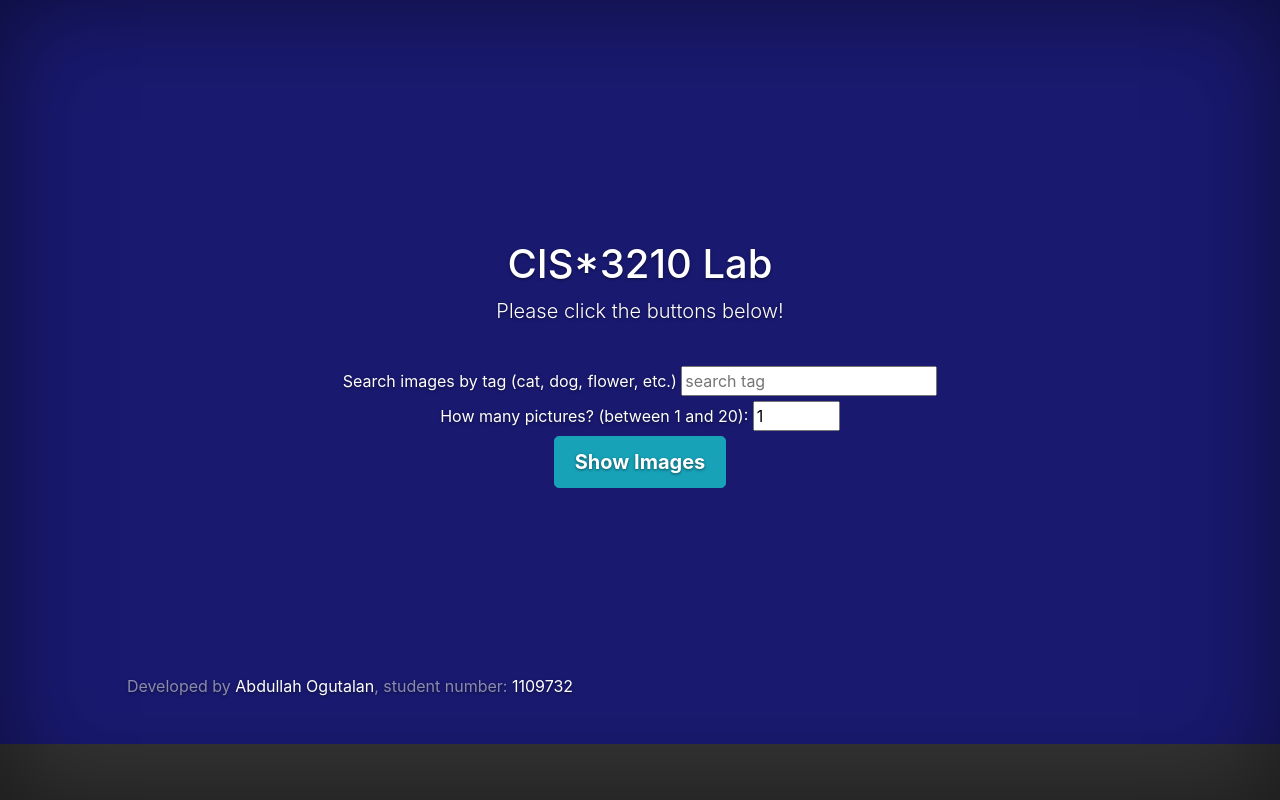
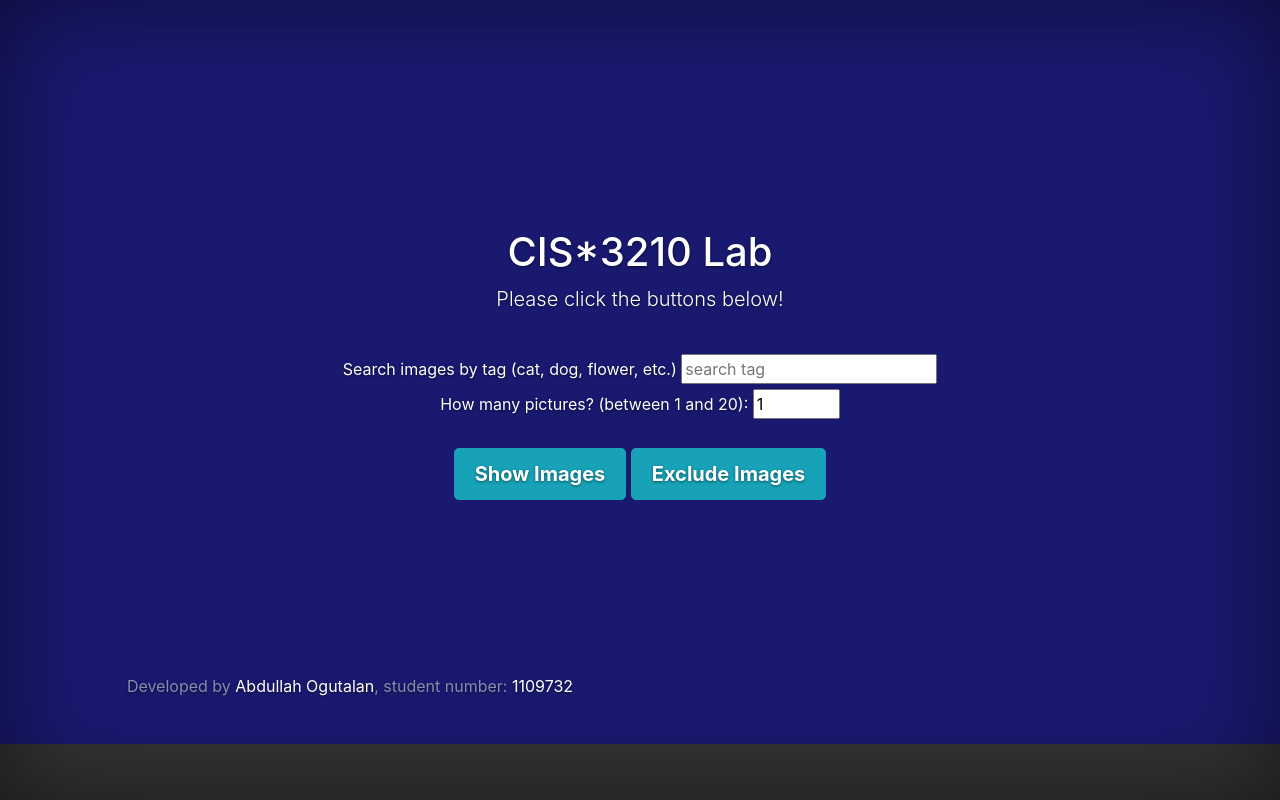
Before and after one commit to abogutalan/flask-cis3210-labs, a Flask app: page / in a window 1280 px wide. Shown: the part 56-856 px from the top of the page. Run offline with Flask 2, Linux system fonts and the light colour scheme; some libraries are stand-ins or nearby versions.

Commit message:
finished lab10

```diff
--- a/static/js/init.js
+++ b/static/js/init.js
@@ -24,6 +24,7 @@ $(document).ready(function () {
   // document.getElementById("put-button").addEventListener("click", put_method);
   // document.getElementById("delete-button").addEventListener("click", delete_method);
   document.getElementById("show-button").addEventListener("click", show_method);
+  document.getElementById("exclude-button").addEventListener("click", exclude_method);
 
   function show_method() {
     // https://codeburst.io/multiple-ways-of-implementing-flickr-public-api-in-jquery-and-javascript-dbaf0f35bbef
@@ -85,6 +86,61 @@ $(document).ready(function () {
     $(this).remove();
 });
 
+function exclude_method() {
+  // https://codeburst.io/multiple-ways-of-implementing-flickr-public-api-in-jquery-and-javascript-dbaf0f35bbef
+  console.log("get bttn clicked!");
+  var flickerAPI = "https://api.flickr.com/services/feeds/photos_public.gne?format=json&tags!=" + $("#search").val();
+  $.ajax({
+    url: flickerAPI,
+    dataType: "jsonp", // jsonp
+    jsonpCallback: 'jsonFlickrFeed', // add this property
+    success: function (result, status, xhr) {
+      document.getElementById("outputDiv").innerHTML = "";
+      let quantity = $('#quantity').val();
+      let outputDiv = document.getElementById('outputDiv');
+
+      $.each(result.items, function (i, item) {
+        console.log('item')
+        console.log(item)
+        // $("<img>").attr("src", item.media.m).appendTo("#outputDiv");
+        let a = document.createElement('a');
+        let img = document.createElement('img');
+        img.src = item.media.m;
+
+        a.appendChild(img);
+        a.href = item.media.m;
+        a.download = item.media.m;
+
+        img.height = 100;
+        img.width = 100;
+        outputDiv.appendChild(a);
+
+        if (i == quantity-1) {
+          return false;
+        }
+      });
+      $('#outputDiv').each(function() {
+        if (!$(this).find('img').length) {
+            // there is an image in this div, do something...
+            console.log("img does not exist!")
+            document.getElementById("outputDiv").innerHTML = "img does not exist!";
+        }
+    });
+    },
+    error: function (xhr, status, error) {
+      console.log(xhr)
+      $("#outputDiv").html("Result: " + status + " " + error + " " + xhr.status + " " + xhr.statusText)
+    }
+  });
+  // $.ajax({
+  //   url: "/images",
+  //   data: 'https://live.staticflickr.com/689/22847153945_b769a2b78f_o.jpg',
+  //   type: 'get', success: function (result) {
+  //     $("#result-text").html(result);
+  //   }
+  // });
+}
+
   function get_method() {
 
     console.log("get bttn clicked!");
--- a/templates/index.html
+++ b/templates/index.html
@@ -90,9 +90,12 @@
 					<br />
 					<label for="type">Search images by tag (cat, dog, flower, etc.)</label>
 					<input id="search" type="text" placeholder="search tag" /><br />
+
+
 					<label for="quantity">How many pictures? (between 1 and 20):</label>
-					<input type="number" id="quantity" name="quantity" value="1" min="1" max="20"><br />
-					<a href="#" id="show-button" class="btn btn-lg btn-info">Show Images</a><br /><br />
+					<input type="number" id="quantity" name="quantity" value="1" min="1" max="20"><br /><br />
+					<a href="#" id="show-button" class="btn btn-lg btn-info">Show Images</a>
+					<a href="#" id="exclude-button" class="btn btn-lg btn-info">Exclude Images</a><br /><br />
 
 					<div id="outputDiv" ></div><br /><br />
 
```
